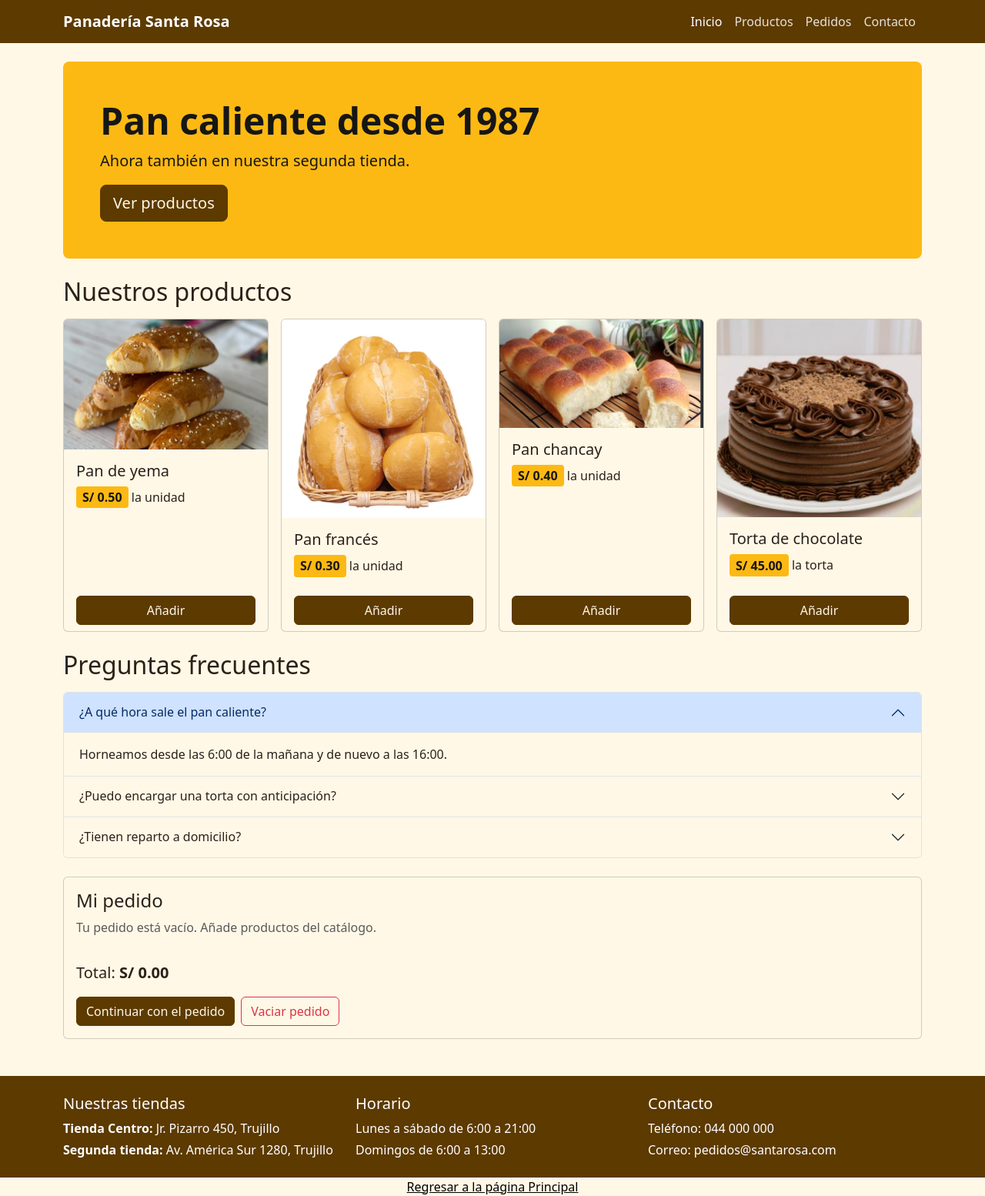
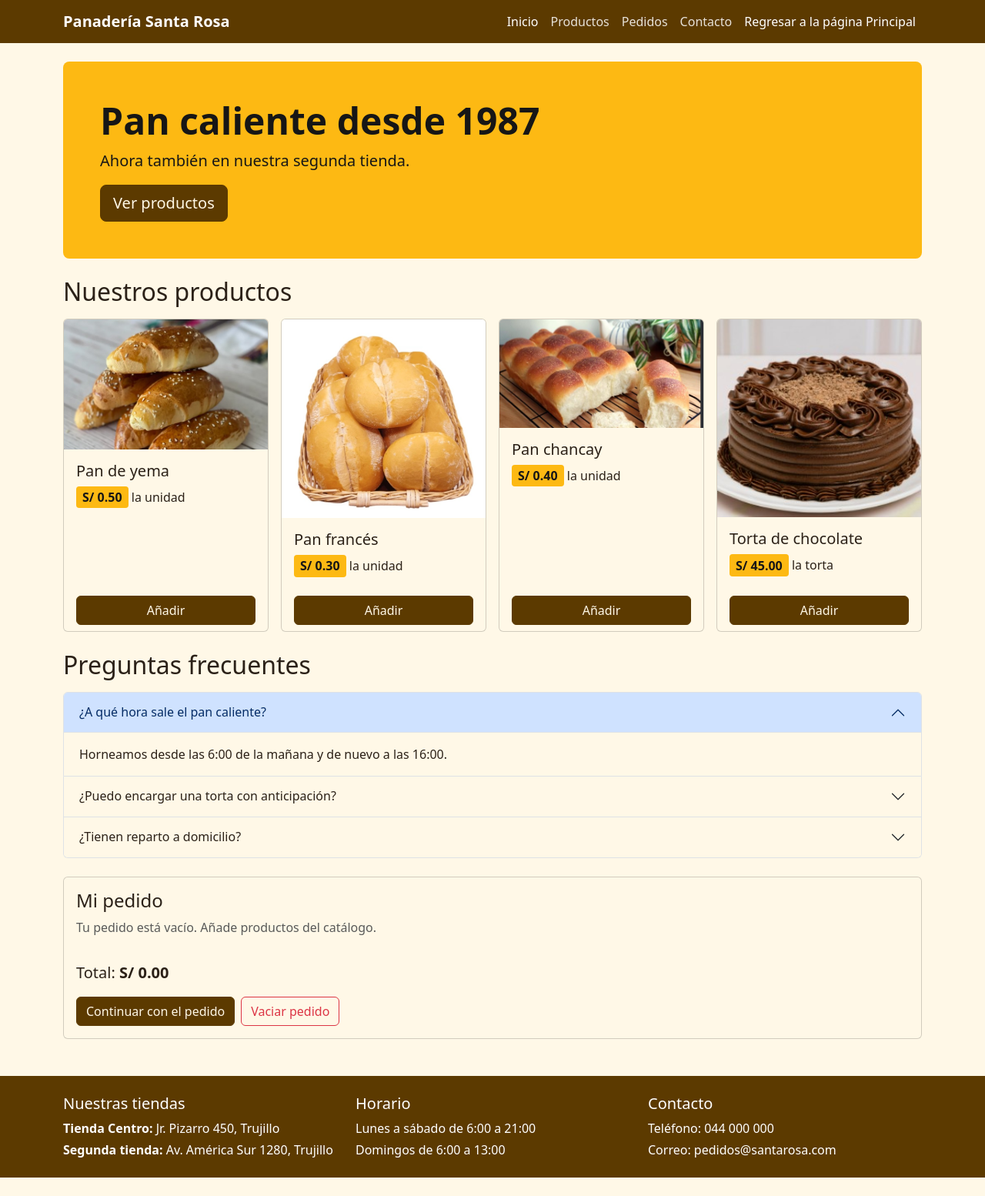
Before and after one commit to Amiraval19/SitioW, a plain HTML site: page Guia5/santa-rosa-Miraval/index-bootstrap.html in a window 1280 px wide. Shown: the whole page at 77% size. After the commit the page ends 1530 px from the top, so only its background shows below. Drawn offline with nearby package versions, Linux system fonts and the light colour scheme.

Commit message:
Actualizando guia 5

```diff
--- a/Guia5/santa-rosa-Miraval/index-bootstrap.html
+++ b/Guia5/santa-rosa-Miraval/index-bootstrap.html
@@ -38,6 +38,7 @@
           <li class="nav-item"><a class="nav-link" href="#productos">Productos</a></li>
           <li class="nav-item"><a class="nav-link" href="pedidos.html">Pedidos</a></li>
           <li class="nav-item"><a class="nav-link" href="#contacto">Contacto</a></li>
+          <li><a class="nav-item"><a class="nav-link" href="../../index.html" style="color: white; display: inline-block;">Regresar a la página Principal</a></li>
         </ul>
       </div>
     </div>
@@ -211,7 +212,7 @@
   </footer>
 
     <footer style="text-align: center;">
-    <a href="../../index.html" style="color: black; display: inline-block;">Regresar a la página Principal</a>
+
   </footer>
 
 </body>
```
Also changed, not shown: Guia5/santa-rosa-Miraval/pedidos.html (+1 -0 lines).
